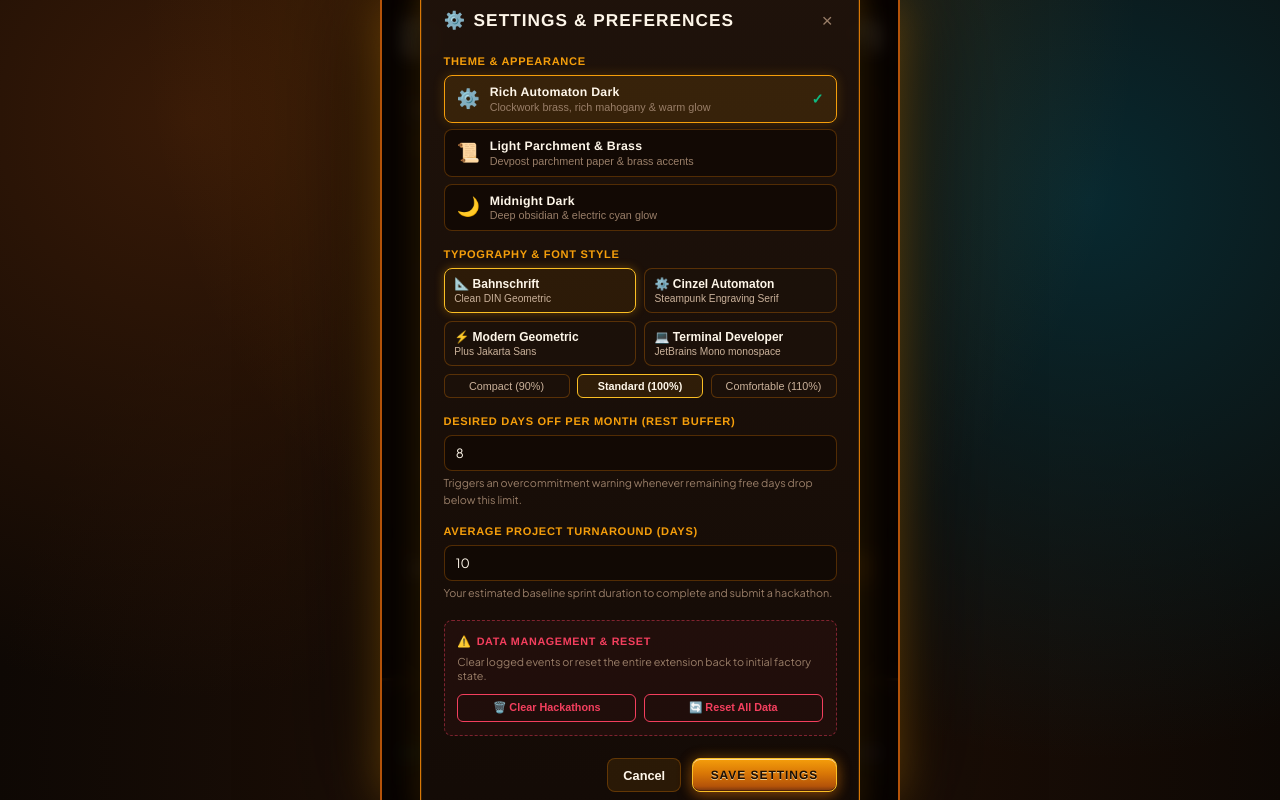
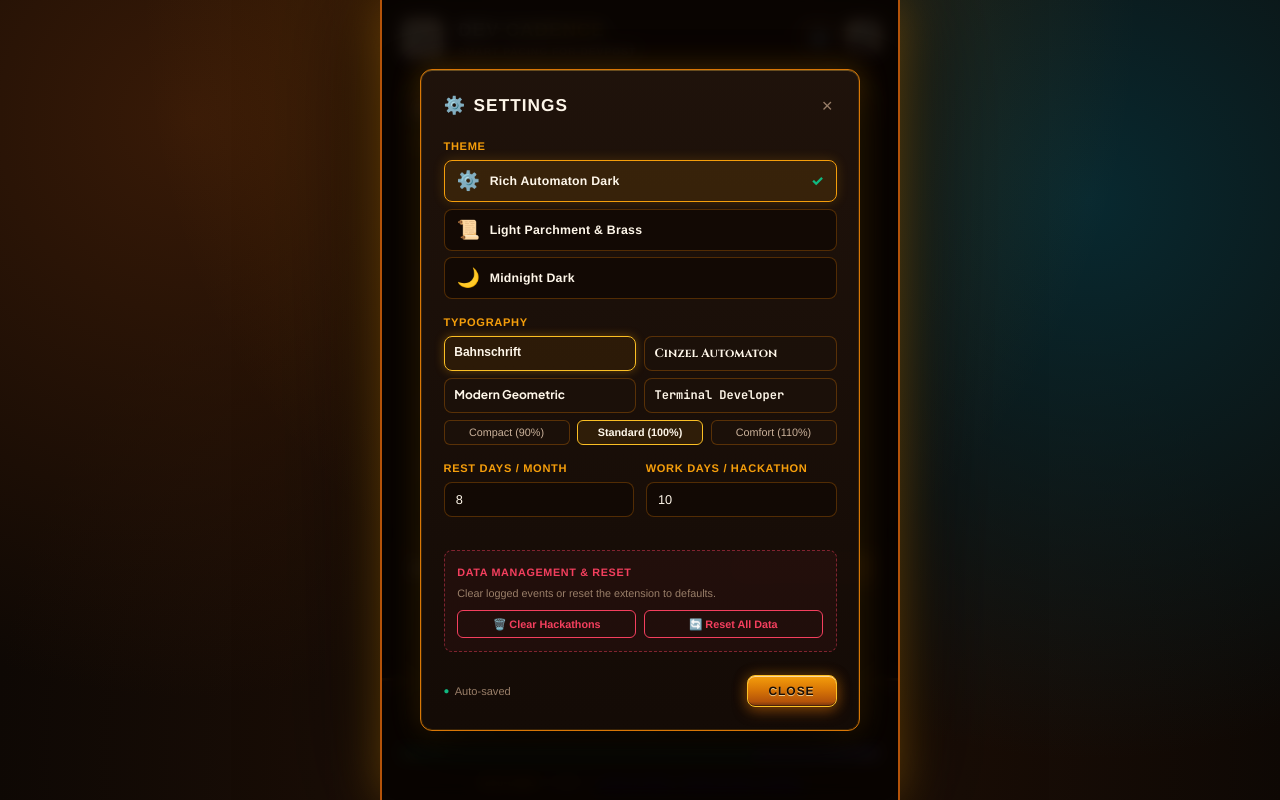
Before and after one commit to vero-code/dev-cadence, a React (Vite) app: page / in a window 1280 px wide. Both pictures are taken after a click on the button "⚙️". Built offline with nearby package versions, Linux system fonts and the light colour scheme.

Commit message:
feat: enable instant auto-save in settings

```diff
--- a/src/App.jsx
+++ b/src/App.jsx
@@ -7,10 +7,11 @@ import { LogModal } from './components/LogModal';
 import { SettingsModal } from './components/SettingsModal';
 import { ConfirmModal } from './components/ConfirmModal';
 import { getStoredData, saveHackathons, saveSettings, saveTheme, clearAllHackathons, clearAllData } from './utils/storage';
+import { addDaysToDateString } from './utils/calendarUtils';
 
 export const App = () => {
   const [hackathons, setHackathons] = useState([]);
-  const [settings, setSettings] = useState({ targetRestDays: 8, avgTurnaroundDays: 10, fontPreset: 'cinzel', fontSize: 'normal' });
+  const [settings, setSettings] = useState({ targetRestDays: 8, avgTurnaroundDays: 10, fontPreset: 'bahnschrift', fontSize: 'normal' });
   const [theme, setTheme] = useState('steampunk');
   const [currentYear, setCurrentYear] = useState(2026);
   const [currentMonth, setCurrentMonth] = useState(9); // October (0-indexed)
@@ -30,7 +31,7 @@ export const App = () => {
       setHackathons(data.hackathons);
       setSettings(data.settings);
       setTheme(data.theme || 'steampunk');
-      document.documentElement.setAttribute('data-font', data.settings?.fontPreset || 'cinzel');
+      document.documentElement.setAttribute('data-font', data.settings?.fontPreset || 'bahnschrift');
       document.documentElement.setAttribute('data-font-size', data.settings?.fontSize || 'normal');
     };
     initData();
@@ -100,14 +101,23 @@ export const App = () => {
     setDeleteCandidate(null);
   };
 
-  const handleSaveSettings = async (newSettings) => {
-    setSettings(newSettings);
-    await saveSettings(newSettings);
-    if (newSettings?.fontPreset) {
-      document.documentElement.setAttribute('data-font', newSettings.fontPreset);
+  const handleOpenSettings = () => {
+    setIsSettingsOpen(true);
+  };
+
+  const handleCloseSettings = () => {
+    setIsSettingsOpen(false);
+  };
+
+  const handleUpdateSettings = async (partialSettings) => {
+    const updated = { ...settings, ...partialSettings };
+    setSettings(updated);
+    await saveSettings(updated);
+    if (partialSettings.fontPreset) {
+      document.documentElement.setAttribute('data-font', partialSettings.fontPreset);
     }
-    if (newSettings?.fontSize) {
-      document.documentElement.setAttribute('data-font-size', newSettings.fontSize);
+    if (partialSettings.fontSize) {
+      document.documentElement.setAttribute('data-font-size', partialSettings.fontSize);
     }
   };
 
@@ -122,10 +132,10 @@ export const App = () => {
   const handleResetAllData = async () => {
     await clearAllData();
     setHackathons([]);
-    const defaultSet = { targetRestDays: 8, avgTurnaroundDays: 10, fontPreset: 'cinzel', fontSize: 'normal' };
+    const defaultSet = { targetRestDays: 8, avgTurnaroundDays: 10, fontPreset: 'bahnschrift', fontSize: 'normal' };
     setSettings(defaultSet);
     setTheme('steampunk');
-    document.documentElement.setAttribute('data-font', 'cinzel');
+    document.documentElement.setAttribute('data-font', 'bahnschrift');
     document.documentElement.setAttribute('data-font-size', 'normal');
     setSelectedDate(null);
     setDateRange({ start: null, end: null });
@@ -140,13 +150,18 @@ export const App = () => {
   };
 
   const handleOpenAdd = (targetDate = null) => {
+    const avgDays = Number(settings?.avgTurnaroundDays) || 10;
     if (typeof targetDate === 'string' && targetDate) {
-      setPrefillDates({ startDate: targetDate, endDate: targetDate, deadline: targetDate });
+      const end = addDaysToDateString(targetDate, avgDays - 1);
+      setPrefillDates({ startDate: targetDate, endDate: end, deadline: end });
     } else if (dateRange.start) {
-      const end = dateRange.end || dateRange.start;
+      const end = dateRange.end || addDaysToDateString(dateRange.start, avgDays - 1);
       setPrefillDates({ startDate: dateRange.start, endDate: end, deadline: end });
     } else {
-      setPrefillDates(null);
+      const monthPadded = String(currentMonth + 1).padStart(2, '0');
+      const start = `${currentYear}-${monthPadded}-05`;
+      const end = addDaysToDateString(start, avgDays - 1);
+      setPrefillDates({ startDate: start, endDate: end, deadline: end });
     }
     setEditingHackathon(null);
     setIsSelectingOnCalendar(false);
@@ -221,12 +236,12 @@ export const App = () => {
     <div
       className="app-container"
       data-theme={theme}
-      data-font={settings?.fontPreset || 'cinzel'}
+      data-font={settings?.fontPreset || 'bahnschrift'}
       data-font-size={settings?.fontSize || 'normal'}
     >
       <div className="panel-content">
         <Header
-          onOpenSettings={() => setIsSettingsOpen(true)}
+          onOpenSettings={handleOpenSettings}
         />
 
 
@@ -238,6 +253,7 @@ export const App = () => {
           selectedDate={selectedDate}
           dateRange={dateRange}
           modalActiveRange={isLogModalOpen ? modalDates : null}
+          avgTurnaroundDays={settings?.avgTurnaroundDays || 10}
           onDateRangeClick={handleDateRangeClick}
           onCancelDateRange={handleCancelDateRange}
           isSelectingOnCalendar={isSelectingOnCalendar}
@@ -257,6 +273,7 @@ export const App = () => {
                 initialYear={currentYear}
                 initialMonth={currentMonth}
                 prefillDates={prefillDates}
+                avgTurnaroundDays={settings?.avgTurnaroundDays || 10}
                 onPickOnCalendar={handlePickOnCalendar}
                 onDatesChange={setModalDates}
               />
@@ -275,9 +292,9 @@ export const App = () => {
 
         <SettingsModal
           isOpen={isSettingsOpen}
-          onClose={() => setIsSettingsOpen(false)}
+          onClose={handleCloseSettings}
           settings={settings}
-          onSaveSettings={handleSaveSettings}
+          onUpdateSettings={handleUpdateSettings}
           currentTheme={theme}
           onSelectTheme={handleSelectTheme}
           onClearAllHackathons={handleClearAllHackathons}
@@ -297,7 +314,7 @@ export const App = () => {
         month={currentMonth}
         hackathons={visibleHackathons}
         settings={settings}
-        onOpenSettings={() => setIsSettingsOpen(true)}
+        onOpenSettings={handleOpenSettings}
       />
     </div>
   );
--- a/src/components/CalendarGrid.jsx
+++ b/src/components/CalendarGrid.jsx
@@ -1,5 +1,5 @@
 import React, { useState, useEffect, useRef } from 'react';
-import { generateCalendarDays, getDayCellBackground } from '../utils/calendarUtils';
+import { generateCalendarDays, getDayCellBackground, addDaysToDateString } from '../utils/calendarUtils';
 import { WEEKDAYS } from '../constants';
 import { MonthNavigator } from './MonthNavigator';
 
@@ -10,6 +10,7 @@ export const CalendarGrid = ({
   selectedDate,
   dateRange,
   modalActiveRange,
+  avgTurnaroundDays = 10,
   onDateRangeClick,
   onCancelDateRange,
   isSelectingOnCalendar,
@@ -29,10 +30,12 @@ export const CalendarGrid = ({
     return dateString >= dateRange.start && dateString <= dateRange.end;
   };
 
-  // Calculate range preview between dateRange.start and hovered day (shows dashed border)
+  // Calculate range preview between dateRange.start and hovered day, defaulting to avgTurnaroundDays span
   const isDayInRangePreview = (dateString) => {
-    if (!dateRange?.start || dateRange?.end || !hoveredRangeDate || !dateString) return false;
-    const [start, end] = [dateRange.start, hoveredRangeDate].sort();
+    if (!dateRange?.start || dateRange?.end || !dateString) return false;
+    const defaultEnd = addDaysToDateString(dateRange.start, (avgTurnaroundDays || 10) - 1);
+    const targetEnd = hoveredRangeDate || defaultEnd;
+    const [start, end] = [dateRange.start, targetEnd].sort();
     return dateString >= start && dateString <= end;
   };
 
--- a/src/components/CapacityBar.jsx
+++ b/src/components/CapacityBar.jsx
@@ -43,14 +43,14 @@ export const CapacityBar = ({ year, month, hackathons, settings, onOpenSettings
     <div className="capacity-card">
       <div className="capacity-metrics-grid">
         <div className="capacity-metric-box">
-          <span className="metric-value committed-val">{committedDaysCount} days Work</span>
+          <span className="metric-label">Work</span>
+          <span className="metric-value committed-val">{committedDaysCount} days</span>
         </div>
         <div className="capacity-metric-box">
-
+          <span className="metric-label">Available</span>
           <span className="metric-value free-val">
             {freeDays} days
           </span>
-          <span className="metric-label">Available</span>
         </div>
         <div
           className="capacity-metric-box"
@@ -58,8 +58,8 @@ export const CapacityBar = ({ year, month, hackathons, settings, onOpenSettings
           onClick={onOpenSettings}
           title={onOpenSettings ? 'Click to configure Target Rest days' : undefined}
         >
+          <span className="metric-label">Target Rest</span>
           <span className="metric-value rest-val">{targetRest} days</span>
-          <span className="metric-label">Target Rest</span>
         </div>
       </div>
 
--- a/src/components/LogModal.jsx
+++ b/src/components/LogModal.jsx
@@ -1,5 +1,6 @@
 import React, { useState, useEffect, useRef } from 'react';
 import { COLOR_PALETTE, EMOJI_OPTIONS, STATUS_OPTIONS } from '../constants';
+import { addDaysToDateString } from '../utils/calendarUtils';
 
 export const LogModal = ({
   isOpen,
@@ -9,6 +10,7 @@ export const LogModal = ({
   initialYear,
   initialMonth,
   prefillDates,
+  avgTurnaroundDays = 10,
   onPickOnCalendar,
   onDatesChange,
 }) => {
@@ -23,6 +25,7 @@ export const LogModal = ({
   const [error, setError] = useState('');
 
   useEffect(() => {
+    const avgDays = Number(avgTurnaroundDays) || 10;
     if (editingHackathon) {
       setName(editingHackathon.name || '');
       setDeadline(editingHackathon.deadline || '');
@@ -33,18 +36,27 @@ export const LogModal = ({
       setEmoji(editingHackathon.emoji || '');
     } else if (prefillDates) {
       setName('');
-      setDeadline(prefillDates.deadline || prefillDates.endDate || '');
+      const start = prefillDates.startDate || '';
+      // If only single date was selected, automatically extend by avgTurnaroundDays
+      const end = prefillDates.endDate && prefillDates.endDate !== prefillDates.startDate
+        ? prefillDates.endDate
+        : (start ? addDaysToDateString(start, avgDays - 1) : '');
+      const dead = prefillDates.deadline && prefillDates.deadline !== prefillDates.startDate
+        ? prefillDates.deadline
+        : end;
+
+      setStartDate(start);
+      setEndDate(end);
+      setDeadline(dead);
       setStatus(STATUS_OPTIONS[0]);
-      setStartDate(prefillDates.startDate || '');
-      setEndDate(prefillDates.endDate || '');
       setColor('');
       setEmoji('');
     } else {
-      // Default to current year & month for new entries
+      // Default to current year & month, spanning avgTurnaroundDays
       const monthPadded = String(initialMonth + 1).padStart(2, '0');
       const defaultStart = `${initialYear}-${monthPadded}-05`;
-      const defaultEnd = `${initialYear}-${monthPadded}-15`;
-      const defaultDeadline = `${initialYear}-${monthPadded}-16`;
+      const defaultEnd = addDaysToDateString(defaultStart, avgDays - 1);
+      const defaultDeadline = defaultEnd;
 
       setName('');
       setDeadline(defaultDeadline);
@@ -55,7 +67,7 @@ export const LogModal = ({
       setEmoji('');
     }
     setError('');
-  }, [editingHackathon, isOpen, initialYear, initialMonth, prefillDates]);
+  }, [editingHackathon, isOpen, initialYear, initialMonth, prefillDates, avgTurnaroundDays]);
 
   useEffect(() => {
     if (isOpen && onDatesChange) {
--- a/src/components/SettingsModal.jsx
+++ b/src/components/SettingsModal.jsx
@@ -5,7 +5,7 @@ export const SettingsModal = ({
   isOpen,
   onClose,
   settings,
-  onSaveSettings,
+  onUpdateSettings,
   currentTheme,
   onSelectTheme,
   onClearAllHackathons,
@@ -13,9 +13,6 @@ export const SettingsModal = ({
 }) => {
   const [targetRestDays, setTargetRestDays] = useState(8);
   const [avgTurnaroundDays, setAvgTurnaroundDays] = useState(10);
-  const [fontPreset, setFontPreset] = useState('bahnschrift');
-  const [fontSize, setFontSize] = useState('normal');
-  const [savedSuccess, setSavedSuccess] = useState(false);
   const [confirmClearHackathons, setConfirmClearHackathons] = useState(false);
   const [confirmResetAll, setConfirmResetAll] = useState(false);
   const [resetMessage, setResetMessage] = useState(null);
@@ -24,10 +21,7 @@ export const SettingsModal = ({
     if (settings) {
       setTargetRestDays(settings.targetRestDays ?? 8);
       setAvgTurnaroundDays(settings.avgTurnaroundDays ?? 10);
-      setFontPreset(settings.fontPreset ?? 'bahnschrift');
-      setFontSize(settings.fontSize ?? 'normal');
     }
-    setSavedSuccess(false);
     setConfirmClearHackathons(false);
     setConfirmResetAll(false);
     setResetMessage(null);
@@ -35,19 +29,50 @@ export const SettingsModal = ({
 
   if (!isOpen) return null;
 
-  const handleSubmit = (e) => {
-    e.preventDefault();
-    const updated = {
-      targetRestDays: Math.max(0, Math.min(28, parseInt(targetRestDays, 10) || 0)),
-      avgTurnaroundDays: Math.max(1, parseInt(avgTurnaroundDays, 10) || 1),
-      fontPreset,
-      fontSize,
+  const handleThemeClick = (themeId) => {
+    if (onSelectTheme) {
+      onSelectTheme(themeId);
+    }
   };
-    onSaveSettings(updated);
-    setSavedSuccess(true);
-    setTimeout(() => {
-      onClose();
-    }, 400);
+
+  const handleFontClick = (presetId) => {
+    if (onUpdateSettings) {
+      onUpdateSettings({ fontPreset: presetId });
+    }
+  };
+
+  const handleFontSizeClick = (sizeId) => {
+    if (onUpdateSettings) {
+      onUpdateSettings({ fontSize: sizeId });
+    }
+  };
+
+  const handleRestDaysChange = (val) => {
+    setTargetRestDays(val);
+    const parsed = parseInt(val, 10);
+    if (!isNaN(parsed) && parsed >= 0 && parsed <= 28) {
+      if (onUpdateSettings) onUpdateSettings({ targetRestDays: parsed });
+    }
+  };
+
+  const handleRestDaysBlur = () => {
+    const parsed = Math.max(0, Math.min(28, parseInt(targetRestDays, 10) || 0));
+    setTargetRestDays(parsed);
+    if (onUpdateSettings) onUpdateSettings({ targetRestDays: parsed });
+  };
+
+  const handleAvgDaysChange = (val) => {
+    setAvgTurnaroundDays(val);
+    const parsed = parseInt(val, 10);
+    if (!isNaN(parsed) && parsed >= 1 && parsed <= 60) {
+      if (onUpdateSettings) onUpdateSettings({ avgTurnaroundDays: parsed });
+    }
+  };
+
+  const handleAvgDaysBlur = () => {
+    const parsed = Math.max(1, Math.min(60, parseInt(avgTurnaroundDays, 10) || 10));
+    setAvgTurnaroundDays(parsed);
+    if (onUpdateSettings) onUpdateSettings({ avgTurnaroundDays: parsed });
   };
 
   const handleClearHackathonsClick = async () => {
@@ -83,15 +108,15 @@ export const SettingsModal = ({
       <div className="modal-card" onClick={(e) => e.stopPropagation()}>
         <div className="modal-header">
           <h2 className="modal-title">
-            <span>⚙️</span> Settings & Preferences
+            <span>⚙️</span> Settings
           </h2>
           <button type="button" className="modal-close-btn" onClick={onClose}>&times;</button>
         </div>
 
-        <form onSubmit={handleSubmit}>
+        <div className="modal-body-content">
           {/* Theme Selector */}
           <div className="form-group">
-            <label className="form-label">Theme & Appearance</label>
+            <label className="form-label">Theme</label>
             <div className="theme-options-grid">
               {THEMES.map((t) => {
                 const isSelected = currentTheme === t.id;
@@ -100,12 +125,11 @@ export const SettingsModal = ({
                     key={t.id}
                     type="button"
                     className={`theme-option-btn ${isSelected ? 'active' : ''}`}
-                    onClick={() => onSelectTheme && onSelectTheme(t.id)}
+                    onClick={() => handleThemeClick(t.id)}
                   >
                     <span className="theme-option-icon">{t.icon}</span>
                     <div className="theme-option-text">
                       <div className="theme-option-name">{t.name}</div>
-                      <div className="theme-option-desc">{t.desc}</div>
                     </div>
                     {isSelected && <span className="theme-option-check">✓</span>}
                   </button>
@@ -116,76 +140,77 @@ export const SettingsModal = ({
 
           {/* Typography Settings */}
           <div className="form-group">
-            <label className="form-label">Typography & Font Style</label>
+            <label className="form-label">Typography</label>
             <div className="font-options-grid">
               {FONT_PRESETS.map((f) => {
-                const isSelected = fontPreset === f.id;
+                const isSelected = (settings?.fontPreset || 'bahnschrift') === f.id;
                 return (
                   <button
                     key={f.id}
                     type="button"
                     className={`font-option-btn ${isSelected ? 'active' : ''}`}
-                    onClick={() => setFontPreset(f.id)}
+                    onClick={() => handleFontClick(f.id)}
+                    data-font-preview={f.id}
                   >
                     <span className="font-option-title">{f.name}</span>
-                    <span className="font-option-preview">{f.preview}</span>
                   </button>
                 );
               })}
             </div>
 
             <div className="font-size-row">
-              {FONT_SIZES.map((s) => (
+              {FONT_SIZES.map((s) => {
+                const isSelected = (settings?.fontSize || 'normal') === s.id;
+                return (
                   <button
                     key={s.id}
                     type="button"
-                  className={`font-size-btn ${fontSize === s.id ? 'active' : ''}`}
-                  onClick={() => setFontSize(s.id)}
+                    className={`font-size-btn ${isSelected ? 'active' : ''}`}
+                    onClick={() => handleFontSizeClick(s.id)}
                   >
                     {s.label}
                   </button>
-              ))}
+                );
+              })}
             </div>
           </div>
 
-          {/* Capacity Goals */}
+          {/* Capacity Goals in one row */}
+          <div className="form-row-2">
             <div className="form-group">
-            <label className="form-label">Desired Days Off Per Month (Rest Buffer)</label>
+              <label className="form-label">Rest Days / Month</label>
               <input
                 type="number"
                 min="0"
                 max="28"
                 className="form-input"
                 value={targetRestDays}
-              onChange={(e) => setTargetRestDays(e.target.value)}
+                onChange={(e) => handleRestDaysChange(e.target.value)}
+                onBlur={handleRestDaysBlur}
               />
-            <span style={{ fontSize: '0.72rem', color: 'var(--text-dim)', marginTop: '4px', display: 'block' }}>
-              Triggers an overcommitment warning whenever remaining free days drop below this limit.
-            </span>
             </div>
 
             <div className="form-group">
-            <label className="form-label">Average Project Turnaround (Days)</label>
+              <label className="form-label">Work Days / Hackathon</label>
               <input
                 type="number"
                 min="1"
                 max="60"
                 className="form-input"
                 value={avgTurnaroundDays}
-              onChange={(e) => setAvgTurnaroundDays(e.target.value)}
+                onChange={(e) => handleAvgDaysChange(e.target.value)}
+                onBlur={handleAvgDaysBlur}
               />
-            <span style={{ fontSize: '0.72rem', color: 'var(--text-dim)', marginTop: '4px', display: 'block' }}>
-              Your estimated baseline sprint duration to complete and submit a hackathon.
-            </span>
+            </div>
           </div>
 
           {/* Danger Zone: Full Wipe / Reset Actions */}
           <div className="settings-danger-zone">
             <div className="danger-zone-title">
-              <span>⚠️</span> Data Management & Reset
+              Data Management & Reset
             </div>
             <p className="danger-zone-desc">
-              Clear logged events or reset the entire extension back to initial factory state.
+              Clear logged events or reset the extension to defaults.
             </p>
             <div className="danger-actions-row">
               <button
@@ -210,21 +235,15 @@ export const SettingsModal = ({
             )}
           </div>
 
-          {savedSuccess && (
-            <div style={{ color: 'var(--emerald)', fontSize: '0.8rem', marginTop: '0.65rem', fontWeight: 600 }}>
-              ✓ Settings saved successfully!
-            </div>
-          )}
-
-          <div className="modal-footer">
-            <button type="button" className="btn-secondary" onClick={onClose}>
-              Cancel
-            </button>
-            <button type="submit" className="btn-primary">
-              Save Settings
+          <div className="modal-footer" style={{ display: 'flex', justifyContent: 'space-between', alignItems: 'center' }}>
+            <span style={{ fontSize: '0.74rem', color: 'var(--text-dim)', display: 'inline-flex', alignItems: 'center', gap: '0.35rem' }}>
+              <span style={{ color: 'var(--emerald)', fontSize: '0.65rem' }}>●</span> Auto-saved
+            </span>
+            <button type="button" className="btn-primary" onClick={onClose} style={{ minWidth: '90px', justifyContent: 'center' }}>
+              Close
             </button>
           </div>
-        </form>
+        </div>
       </div>
     </div>
   );
--- a/src/constants.js
+++ b/src/constants.js
@@ -54,22 +54,22 @@ export const THEMES = [
 export const FONT_PRESETS = [
   {
     id: 'bahnschrift',
-    name: '📐 Bahnschrift',
+    name: 'Bahnschrift',
     preview: 'Clean DIN Geometric',
   },
   {
     id: 'cinzel',
-    name: '⚙️ Cinzel Automaton',
+    name: 'Cinzel Automaton',
     preview: 'Steampunk Engraving Serif',
   },
   {
     id: 'sans',
-    name: '⚡ Modern Geometric',
+    name: 'Modern Geometric',
     preview: 'Plus Jakarta Sans',
   },
   {
     id: 'mono',
-    name: '💻 Terminal Developer',
+    name: 'Terminal Developer',
     preview: 'JetBrains Mono monospace',
   },
 ];
@@ -77,5 +77,5 @@ export const FONT_PRESETS = [
 export const FONT_SIZES = [
   { id: 'compact', label: 'Compact (90%)' },
   { id: 'normal', label: 'Standard (100%)' },
-  { id: 'spacious', label: 'Comfortable (110%)' },
+  { id: 'spacious', label: 'Comfort (110%)' },
 ];
--- a/src/index.css
+++ b/src/index.css
@@ -185,6 +185,10 @@ body {
   transition: background-color 0.25s ease, color 0.25s ease;
 }
 
+button, input, select, textarea, optgroup {
+  font-family: inherit;
+}
+
 body:has([data-theme="parchment"]) {
   background-color: #dfcfb6;
   background-image:
@@ -3099,10 +3103,15 @@ body:has([data-theme="dark"]) {
   text-shadow: 0 0 10px rgba(6, 182, 212, 0.6);
 }
 
-/* Typography Presets */
+/* Typography Presets — Unifying all text, headings, buttons, and badges uniformly */
 [data-font="bahnschrift"], :root {
   --font-heading: 'Bahnschrift', 'DIN Alternate', 'Franklin Gothic Medium', -apple-system, sans-serif;
-  --font-main: 'Bahnschrift', 'DIN Alternate', 'Plus Jakarta Sans', -apple-system, sans-serif;
+  --font-main: 'Bahnschrift', 'DIN Alternate', 'Franklin Gothic Medium', -apple-system, sans-serif;
+}
+
+[data-font="cinzel"] {
+  --font-heading: 'Cinzel', Georgia, serif;
+  --font-main: 'Cinzel', Georgia, serif;
 }
 
 [data-font="sans"] {
@@ -3113,11 +3122,6 @@ body:has([data-theme="dark"]) {
 [data-font="mono"] {
   --font-heading: 'JetBrains Mono', monospace;
   --font-main: 'JetBrains Mono', monospace;
-}
-
-[data-font="cinzel"] {
-  --font-heading: 'Cinzel', Georgia, serif;
-  --font-main: 'Plus Jakarta Sans', -apple-system, BlinkMacSystemFont, sans-serif;
 }
 
 /* Font Size Scaling */
@@ -3181,6 +3185,22 @@ body:has([data-theme="dark"]) {
 .font-option-title {
   font-size: 0.8rem;
   font-weight: 700;
+}
+
+.font-option-btn[data-font-preview="bahnschrift"] .font-option-title {
+  font-family: 'Bahnschrift', 'DIN Alternate', sans-serif;
+}
+
+.font-option-btn[data-font-preview="cinzel"] .font-option-title {
+  font-family: 'Cinzel', Georgia, serif;
+}
+
+.font-option-btn[data-font-preview="sans"] .font-option-title {
+  font-family: 'Plus Jakarta Sans', sans-serif;
+}
+
+.font-option-btn[data-font-preview="mono"] .font-option-title {
+  font-family: 'JetBrains Mono', monospace;
 }
 
 .font-option-preview {
--- a/src/utils/calendarUtils.js
+++ b/src/utils/calendarUtils.js
@@ -105,3 +105,17 @@ export const getDayCellBackground = (events) => {
 
   return `linear-gradient(135deg, ${stops})`;
 };
+
+/**
+ * Adds or subtracts days to a 'YYYY-MM-DD' date string and returns 'YYYY-MM-DD'
+ */
+export const addDaysToDateString = (dateStr, daysToAdd) => {
+  if (!dateStr) return '';
+  const [y, m, d] = dateStr.split('-').map(Number);
+  const date = new Date(Date.UTC(y, m - 1, d));
+  date.setUTCDate(date.getUTCDate() + Number(daysToAdd));
+  const nextY = date.getUTCFullYear();
+  const nextM = String(date.getUTCMonth() + 1).padStart(2, '0');
+  const nextD = String(date.getUTCDate()).padStart(2, '0');
+  return `${nextY}-${nextM}-${nextD}`;
+};
```
Also changed, not shown: devpost/checklist.md (+3 -0 lines). Lines whose indentation alone changed are shown as unchanged.
